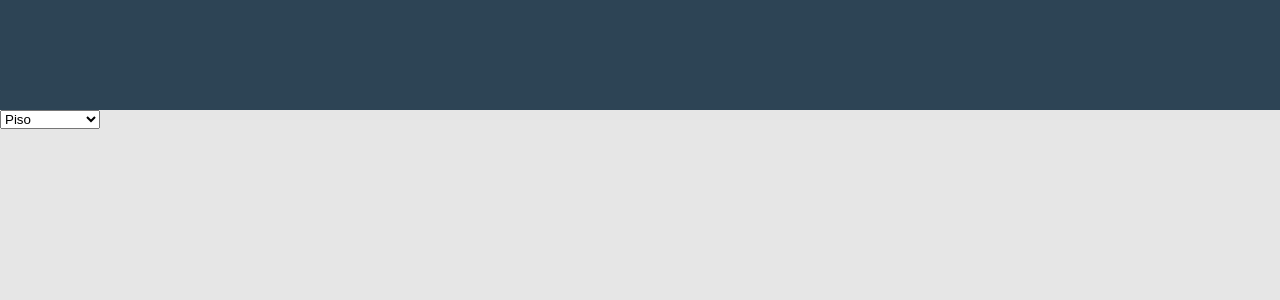
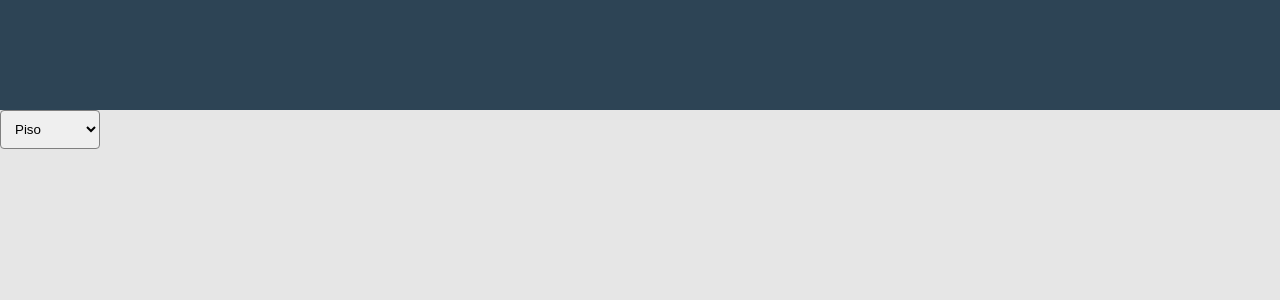
Before and after one commit to lucasbalderrama/hostcenter, a PHP site: page /reservar.html in a window 1280 px wide; the page is wider, and only the part inside the window is pictured. Shown: the part 1530-1830 px from the top of that part. Run offline with PHP 8.4, Linux system fonts and the light colour scheme.

Commit message:
reservar css

```diff
--- a/css/reservar.css
+++ b/css/reservar.css
@@ -170,6 +170,13 @@ select {
     width: 100px;
 }
 
+input[type="text"],
+select {
+    padding: 10px;
+    border: 1px solid gray;
+    border-radius: 4px;
+}
+
 
 
 
```
